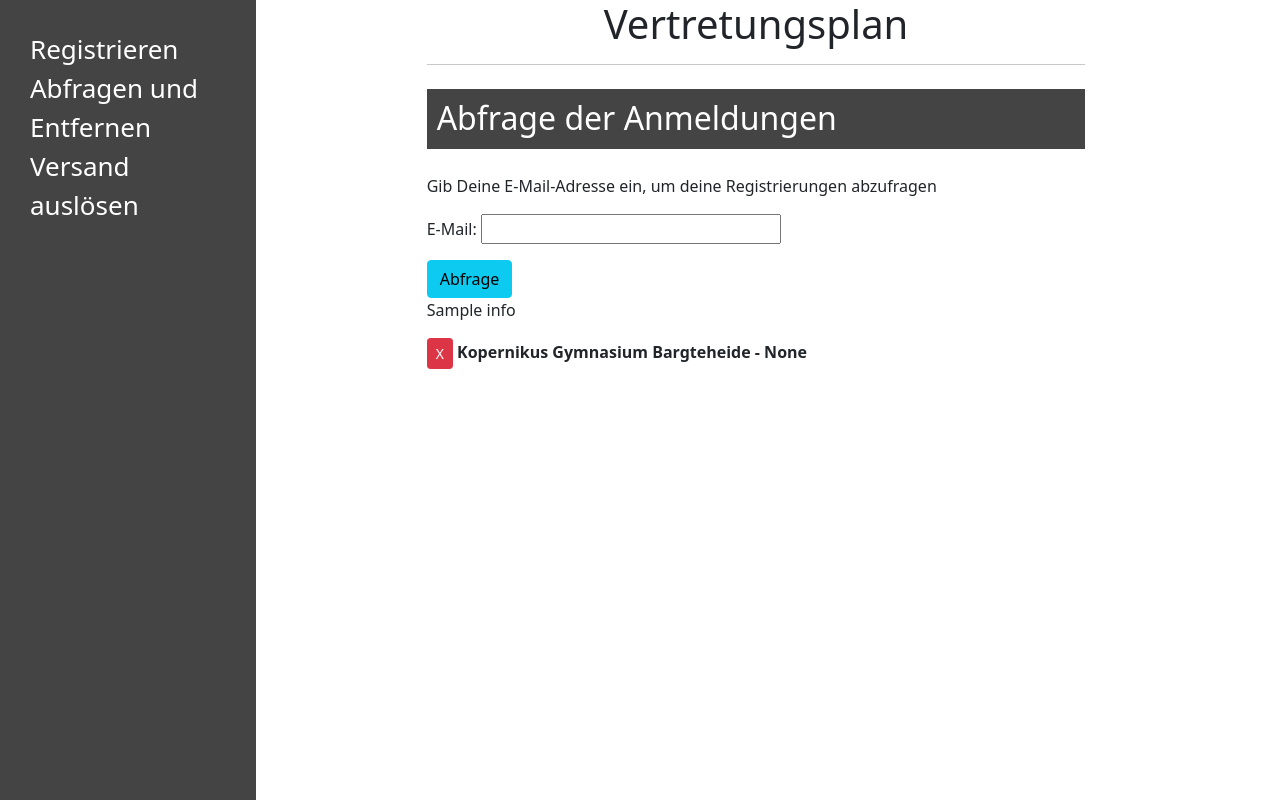
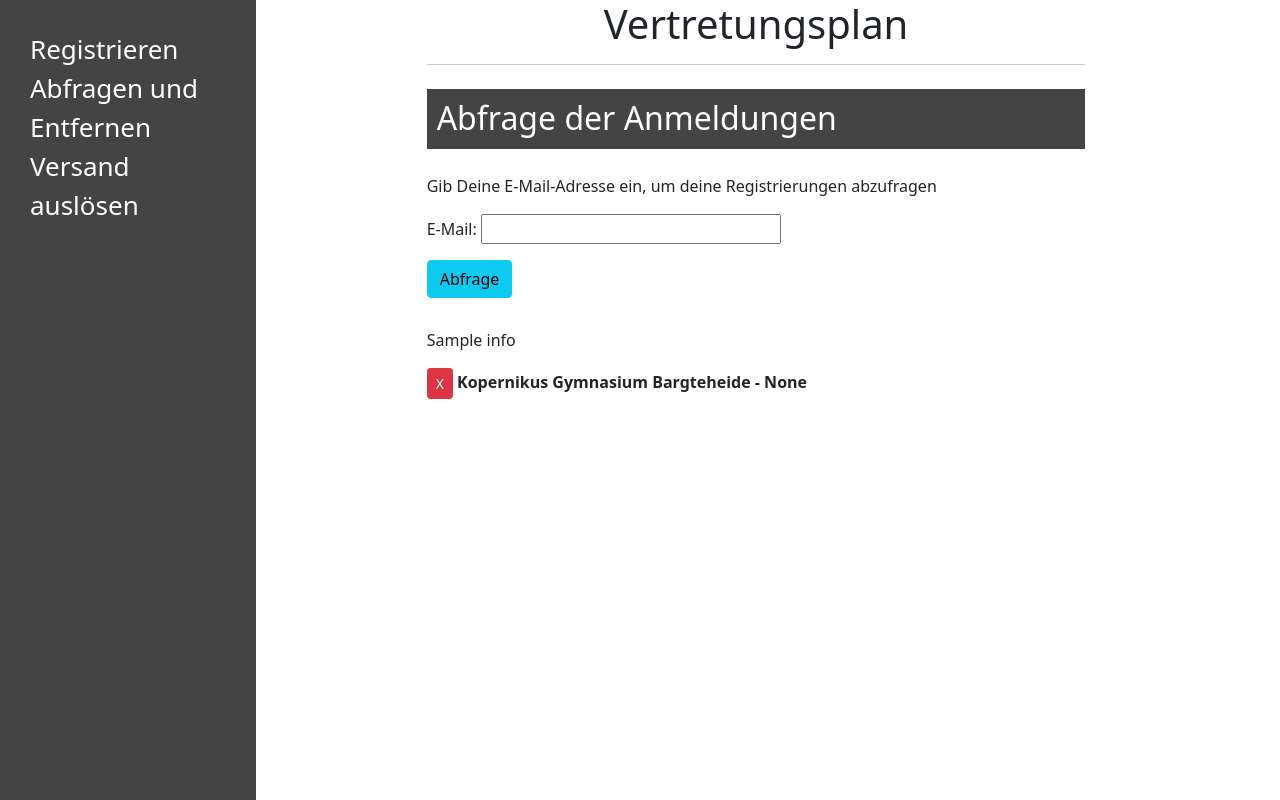
Before and after one commit to Marileen/Vertretungsplan, a Django app: template main/templates/main/edit-subscriptions.html in a window 1280 px wide. Run offline with Django 3.2, Linux system fonts and the light colour scheme; data comes from the database, SQL or seed files in the repository; the template is opened without the code that fills it: values that come from a table or form of the project are taken from there, most other values are stand-ins (such as "Sample title", 1, 10 or a date in 2020).

Commit message:
- style hinzugefügt für Abstand

```diff
--- a/main/templates/main/edit-subscriptions.html
+++ b/main/templates/main/edit-subscriptions.html
@@ -19,7 +19,7 @@
         <button type="submit" name="find" class="btn btn-info">Abfrage</button>
     </form>
 
-    <p>{{ info }}</p>
+    <p style="margin-top: 30px">{{ info }}</p>
 
 
     {% for entry in entries %}
```
